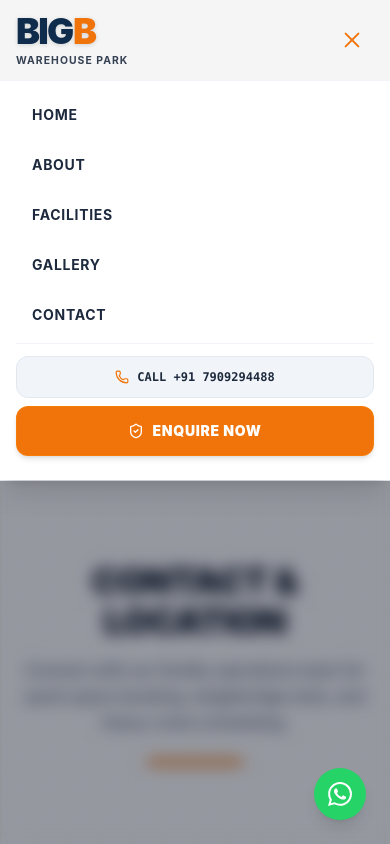
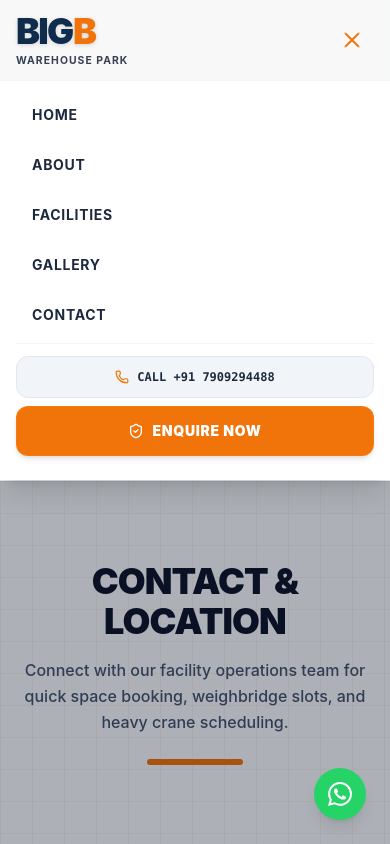
Before and after one commit to AN-develops-Tech/BIGBwarehouse, a React (Vite) app in the folder frontend/: page /location in a window 390 px wide. Both pictures are taken after a click on the button "Open navigation menu". Shown: the top 844 px of the page. Built offline with nearby package versions, Linux system fonts and the light colour scheme.

Commit message:
fix(nav): eliminate mobile navbar and hamburger animation lag with 120fps GPU transitions

```diff
--- a/frontend/src/components/Navbar.jsx
+++ b/frontend/src/components/Navbar.jsx
@@ -83,10 +83,10 @@ const Navbar = () => {
 
     return (
         <>
-            {/* Backdrop Blur Overlay for Mobile Menu */}
+            {/* Backdrop Overlay for Mobile Menu */}
             <div
                 onClick={() => setIsOpen(false)}
-                className={`fixed inset-0 z-40 bg-slate-950/40 backdrop-blur-sm transition-all duration-300 md:hidden ${
+                className={`fixed inset-0 z-40 bg-slate-950/30 transition-opacity duration-200 ease-out md:hidden ${
                     isOpen ? 'opacity-100 pointer-events-auto' : 'opacity-0 pointer-events-none'
                 }`}
                 aria-hidden="true"
@@ -163,22 +163,22 @@ const Navbar = () => {
                                 onClick={() => setIsOpen(!isOpen)}
                                 aria-label={isOpen ? "Close navigation menu" : "Open navigation menu"}
                                 aria-expanded={isOpen}
-                                className="relative w-11 h-11 flex flex-col items-center justify-center rounded-xl text-slate-800 hover:text-brand-orange hover:bg-slate-100/80 transition-colors focus:outline-none cursor-pointer"
+                                className="relative w-11 h-11 flex flex-col items-center justify-center rounded-xl text-slate-800 hover:text-brand-orange hover:bg-slate-100/80 transition-colors focus:outline-none cursor-pointer active:scale-95"
                             >
-                                <div className="w-5 h-4 relative flex flex-col justify-between">
+                                <div className="w-5 h-4 relative flex flex-col justify-between pointer-events-none">
                                     <span
-                                        className={`w-full h-0.5 bg-current rounded-full transition-all duration-300 ease-out origin-center ${
-                                            isOpen ? 'rotate-45 translate-y-[7px] text-brand-orange' : ''
+                                        className={`w-full h-0.5 bg-current rounded-full transform-gpu transition-all duration-200 ease-out origin-center ${
+                                            isOpen ? 'translate-y-[7px] rotate-45 text-brand-orange' : ''
                                         }`}
                                     />
                                     <span
-                                        className={`w-full h-0.5 bg-current rounded-full transition-all duration-200 ease-out origin-left ${
-                                            isOpen ? 'opacity-0 scale-x-0' : 'opacity-100'
+                                        className={`w-full h-0.5 bg-current rounded-full transition-opacity duration-150 ease-out ${
+                                            isOpen ? 'opacity-0' : 'opacity-100'
                                         }`}
                                     />
                                     <span
-                                        className={`w-full h-0.5 bg-current rounded-full transition-all duration-300 ease-out origin-center ${
-                                            isOpen ? '-rotate-45 -translate-y-[7px] text-brand-orange' : ''
+                                        className={`w-full h-0.5 bg-current rounded-full transform-gpu transition-all duration-200 ease-out origin-center ${
+                                            isOpen ? '-translate-y-[7px] -rotate-45 text-brand-orange' : ''
                                         }`}
                                     />
                                 </div>
@@ -190,13 +190,12 @@ const Navbar = () => {
 
                 {/* Mobile Navigation Drawer */}
                 <div
-                    className={`md:hidden overflow-hidden transition-all duration-350 ease-[cubic-bezier(0.32,0.72,0,1)] will-change-[max-height,opacity] ${
-                        isOpen
-                            ? 'max-h-[26rem] opacity-100 border-t border-slate-100 shadow-xl'
-                            : 'max-h-0 opacity-0 pointer-events-none'
+                    className={`md:hidden mobile-nav-drawer border-slate-100 ${
+                        isOpen ? 'open border-t shadow-xl' : ''
                     }`}
                 >
-                    <div className="px-4 pt-3 pb-6 space-y-1.5 bg-white/98 backdrop-blur-2xl">
+                    <div className="mobile-nav-drawer-inner">
+                        <div className="px-4 pt-3 pb-6 space-y-1.5 bg-white">
                             {navLinks.map((link) => {
                                 const active = isActive(link.path);
                                 return (
@@ -236,6 +235,7 @@ const Navbar = () => {
                             </div>
                         </div>
                     </div>
+                </div>
             </nav>
         </>
     );
--- a/frontend/src/index.css
+++ b/frontend/src/index.css
@@ -184,3 +184,23 @@ img {
   content-visibility: auto;
   contain-intrinsic-size: 1px 700px;
 }
+
+/* 120fps Mobile Drawer Collapse (No max-height layout lag) */
+.mobile-nav-drawer {
+  display: grid;
+  grid-template-rows: 0fr;
+  opacity: 0;
+  transition: grid-template-rows 220ms cubic-bezier(0.16, 1, 0.3, 1), opacity 180ms ease-out;
+  pointer-events: none;
+}
+
+.mobile-nav-drawer.open {
+  grid-template-rows: 1fr;
+  opacity: 1;
+  pointer-events: auto;
+}
+
+.mobile-nav-drawer-inner {
+  overflow: hidden;
+  min-height: 0;
+}
```
Lines whose indentation alone changed are shown as unchanged.
